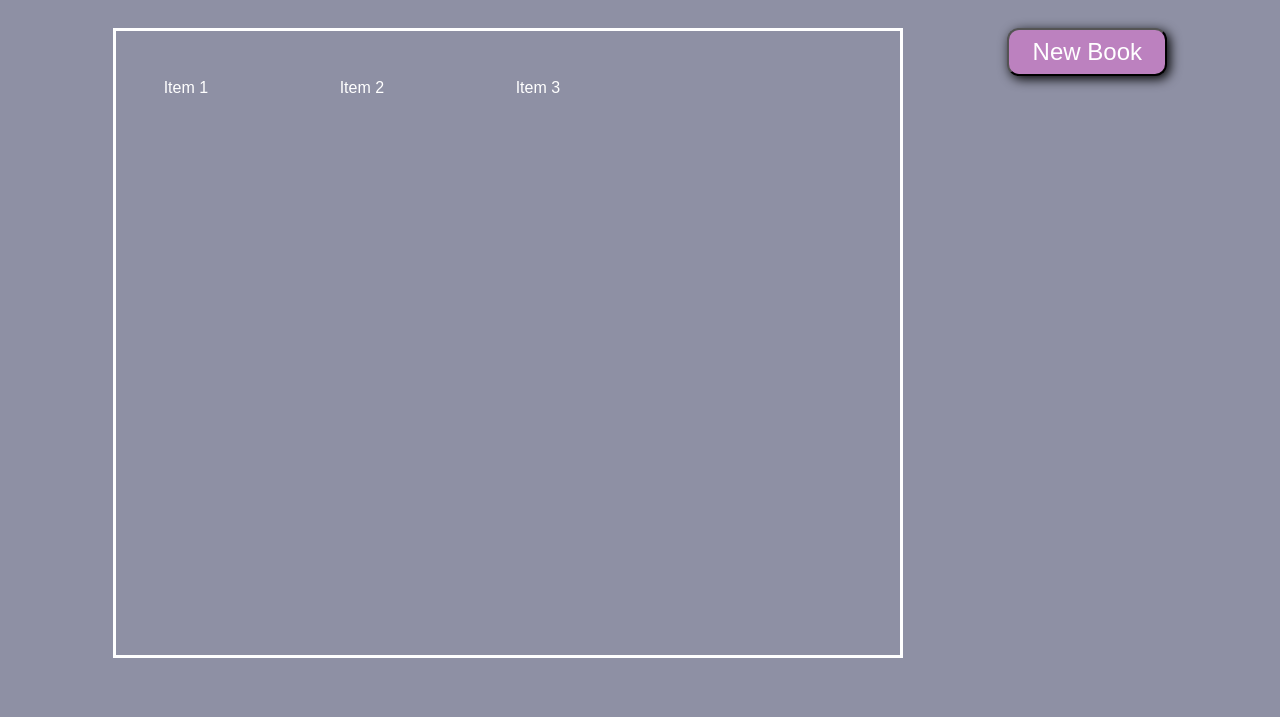
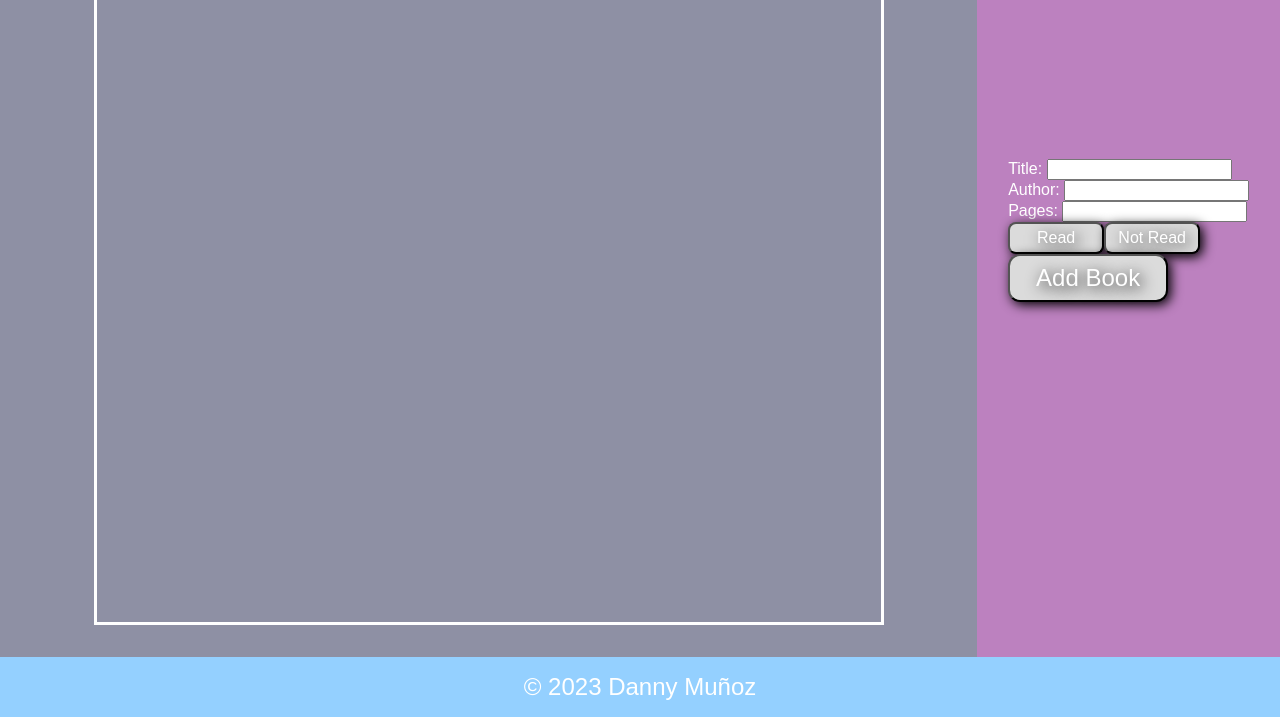
Before and after one commit to muno17/library, a plain HTML site: page index.html in a window 1280 px wide. Shown: the part 140-857 px from the top of the page. Before the commit the page ends 806 px from the top, so only its background shows below. Drawn offline with Linux system fonts and the light colour scheme.

Commit message:
add form

```diff
--- a/index.html
+++ b/index.html
@@ -8,21 +8,40 @@
     <title>Library</title>
 </head>
 <body>
-    <div class="Header">
-        <h1 id="mainHeader">muno Library</h1>
-    </div>
     <div id="main">
-        <div id="gridContainer">
-            <div>Item 1</div>
-            <div>Item 2</div>
-            <div>Item 3</div>
+        <div id="leftSide">
+            <div class="Header">
+                <h1 id="mainHeader">muno Library</h1>
+            </div>
+            <div id="main">
+                <div id="gridContainer">
+                </div>
+            </div>
         </div>
-        <div id="side">
-            <button id="bookButton">New Book</button>
+        <div id="rightSide">
+            <form id="newBookForm">
+                <div>
+                    <label for="titleid">Title:</label>
+                    <input type="text" id="titleid" name="titleid">
+                </div>
+                <div>
+                    <label for="authorid">Author:</label>
+                    <input type="text" id="authorid" name="authorid">
+                </div>
+                <div>
+                    <label for="pagesid">Pages:</label>
+                    <input type="text" id="pagesid" name="pagesid">
+                </div>
+                <div id="readButtons">
+                    <button id="read">Read</button>
+                    <button id="notread">Not Read</button>
+                </div>
+                <button id="bookButton">Add Book</button>
+            </form>
         </div>
     </div>
     <div class="footer">
-
+        © 2023 Danny Muñoz
     </div>
 </body>
 <script src="script.js"></script>
--- a/script.js
+++ b/script.js
@@ -28,12 +28,8 @@ function addBookToLibrary(book) {
     myLibrary.push(book);
 }
 
-let newBook = document.getElementById('bookButton');
-newBook.addEventListener('click', () => {
-    console.log(myLibrary);
-})
-
-let testarr = [];
+let bookButton = document.getElementById('bookButton');
+bookButton.addEventListener('click', addBookToLibrary());
 
 
 function bookDisplayer(arr) {
@@ -43,8 +39,8 @@ function bookDisplayer(arr) {
 
     // loop through the array and add each book to the grid
     for (let i = 0; i < length; i++) {
-        let newDiv = document.createElement("div");
-        let linebreak = document.createElement("br");
+        let newDiv = document.createElement('div');
+        let linebreak = document.createElement('br');
 
         let current = arr[i];
         newDiv.innerHTML += `Title: ${current.title}`;
--- a/style.css
+++ b/style.css
@@ -6,11 +6,30 @@ body {
     flex-direction: column;
     justify-content: center;
     align-items: center;
+    margin: 0;
+    height: 100vh;
+    padding: 0rem;
+}
 
+#leftSide {
+    flex-grow: 2;
+    display: flex;
+    flex-direction: column;
 }
+
+#rightSide {
+    flex-grow: 1;
+    background-color: #BC81BF;
+    display: flex;
+    flex-direction: column;
+    align-items: center;
+    justify-content: center;
+}
+
 
 h1 {
     text-shadow: 3px 3px 10px black;
+    text-align: center;
 }
 
 #mainHeader {
@@ -28,11 +47,11 @@ h1 {
     border-color: white;
     display: grid;
     padding: 3rem;
+    margin: 2rem;
 
     grid-template-columns: 10rem 10rem 10rem 10rem;
     grid-template-rows: 10rem 10rem 10rem;
     grid-auto-rows: 12rem;
-
 
 
     column-gap: 1rem;
@@ -43,8 +62,36 @@ button {
     border-radius: .5em;
     height: 3rem;
     width: 10rem;
-    background-color: #BC81BF;
+    background-color: #DBDBDB;
     color: white;
     font-size: 1.5rem;
+    text-shadow: 3px 3px 15px black;
     box-shadow: 3px 3px 12px black;
 }
+
+#newBookForm {
+    display: flex;
+    flex-direction: column;
+}
+
+#readButtons {
+    display: flex;
+}
+
+#read, #notread {
+    border-radius: .5em;
+    height: 2rem;
+    width: 6rem;
+    font-size: 1rem;
+}
+
+.footer {
+    height: 100%;
+    width: 100%;
+    background-color: #94D0FF;
+    text-align: center;
+    font-size: 1.5rem;
+    padding: 1rem;
+    margin-bottom: 0;
+
+}
```
